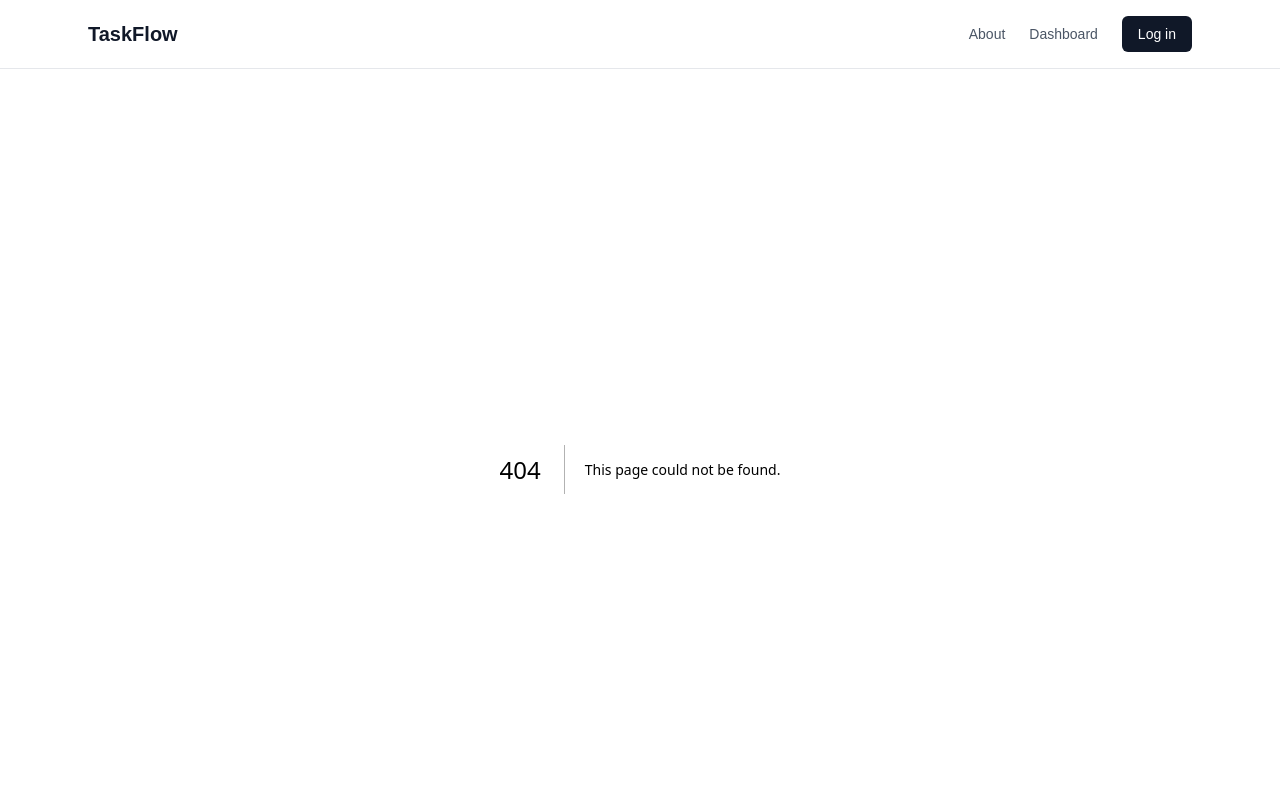
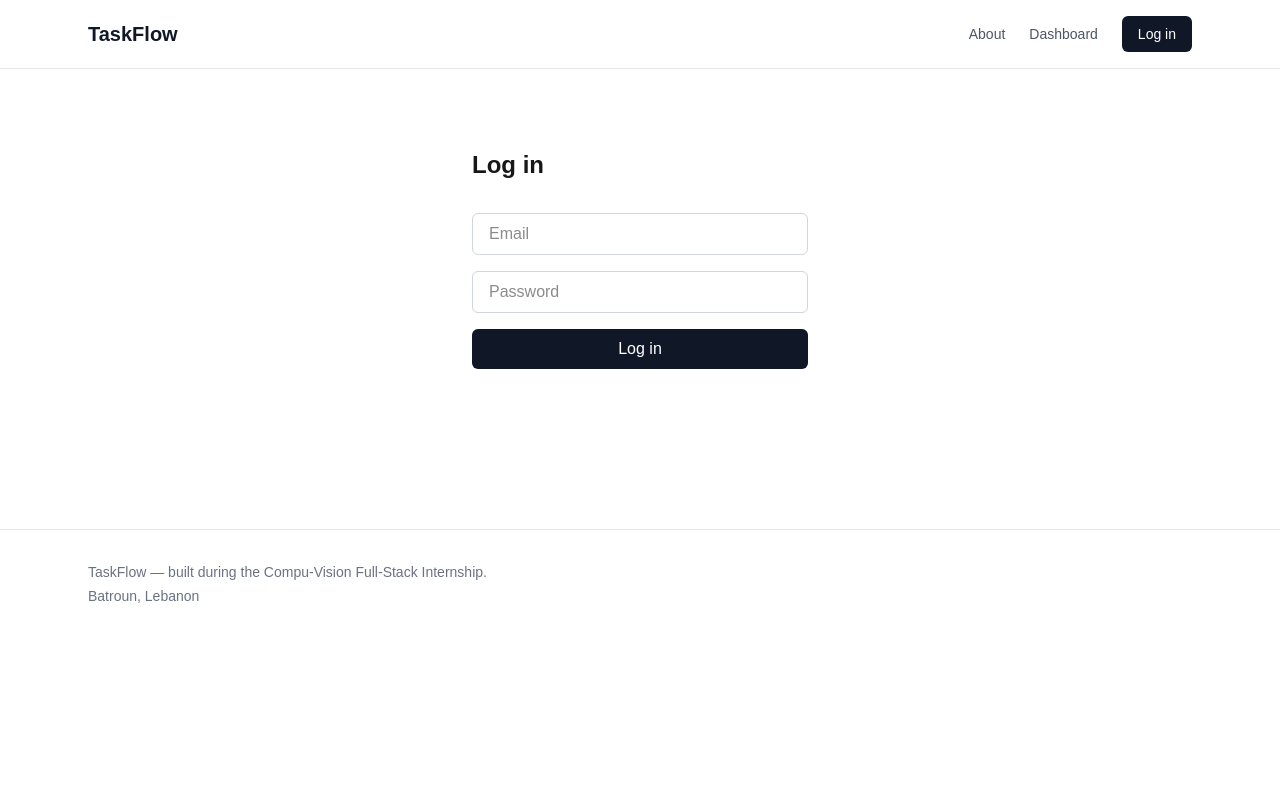
Before and after one commit to MichaelAzar-C/TaskFlow, a Next.js app in the folder frontend/: page /login in a window 1280 px wide. Before the commit this address had no page. Shown: the top 800 px of the page. Built offline with nearby package versions, Linux system fonts and the light colour scheme; no server answers.

Commit message:
Week 3 Day 3: login, dashboard, and auth-aware navbar

```diff
--- /dev/null
+++ b/frontend/src/app/dashboard/page.js
@@ -0,0 +1,93 @@
+"use client";
+
+import { useEffect, useState } from "react";
+import { useRouter } from "next/navigation";
+import { apiFetch, getToken } from "@/lib/api";
+
+export default function DashboardPage() {
+  const [projects, setProjects] = useState([]);
+  const [tasks, setTasks] = useState([]);
+  const [loading, setLoading] = useState(true);
+  const [error, setError] = useState("");
+  const router = useRouter();
+
+  useEffect(() => {
+    if (!getToken()) {
+      router.replace("/login");
+      return;
+    }
+
+    const load = async () => {
+      try {
+        const [projectsData, tasksData] = await Promise.all([
+          apiFetch("/projects"),
+          apiFetch("/tasks"),
+        ]);
+        setProjects(projectsData);
+        setTasks(tasksData);
+      } catch (err) {
+        setError(err.message);
+      } finally {
+        setLoading(false);
+      }
+    };
+
+    load();
+  }, [router]);
+
+  if (loading) return <main className="mx-auto max-w-6xl px-6 py-20">Loading...</main>;
+  if (error)
+    return (
+      <main className="mx-auto max-w-6xl px-6 py-20">
+        <p className="text-red-600">{error}</p>
+      </main>
+    );
+
+  return (
+    <main className="mx-auto max-w-6xl px-6 py-16">
+      <h1 className="text-3xl font-bold">Your projects</h1>
+
+      {projects.length === 0 ? (
+        <p className="mt-6 text-gray-600">No projects yet.</p>
+      ) : (
+        <div className="mt-8 space-y-8">
+          {projects.map((project) => {
+            const projectTasks = tasks.filter(
+              (t) => t.project?._id === project._id
+            );
+
+            return (
+              <section
+                key={project._id}
+                className="rounded-lg border border-gray-200 p-6"
+              >
+                <h2 className="text-xl font-semibold">{project.name}</h2>
+                {project.description && (
+                  <p className="mt-1 text-sm text-gray-600">{project.description}</p>
+                )}
+
+                {projectTasks.length === 0 ? (
+                  <p className="mt-4 text-sm text-gray-500">No tasks in this project.</p>
+                ) : (
+                  <ul className="mt-4 space-y-2">
+                    {projectTasks.map((task) => (
+                      <li
+                        key={task._id}
+                        className="flex items-center justify-between rounded border border-gray-100 bg-gray-50 px-4 py-2"
+                      >
+                        <span>{task.title}</span>
+                        <span className="text-xs uppercase text-gray-500">
+                          {task.status}
+                        </span>
+                      </li>
+                    ))}
+                  </ul>
+                )}
+              </section>
+            );
+          })}
+        </div>
+      )}
+    </main>
+  );
+}
--- a/frontend/src/app/layout.js
+++ b/frontend/src/app/layout.js
@@ -1,4 +1,5 @@
 import Link from "next/link";
+import AuthNav from "@/components/AuthNav";
 import "./globals.css";
 
 export const metadata = {
@@ -22,12 +23,7 @@ function Navbar() {
           <Link href="/dashboard" className="text-gray-600 hover:text-gray-900">
             Dashboard
           </Link>
-          <Link
-            href="/login"
-            className="rounded-md bg-gray-900 px-4 py-2 text-white hover:bg-gray-700"
-          >
-            Log in
-          </Link>
+          <AuthNav />
         </div>
       </nav>
     </header>
--- /dev/null
+++ b/frontend/src/app/login/page.js
@@ -0,0 +1,67 @@
+"use client";
+
+import { useState } from "react";
+import { useRouter } from "next/navigation";
+import { apiFetch } from "@/lib/api";
+
+export default function LoginPage() {
+  const [email, setEmail] = useState("");
+  const [password, setPassword] = useState("");
+  const [error, setError] = useState("");
+  const [loading, setLoading] = useState(false);
+  const router = useRouter();
+
+  const handleSubmit = async (e) => {
+    e.preventDefault();
+    setError("");
+    setLoading(true);
+
+    try {
+      const data = await apiFetch("/auth/login", {
+        method: "POST",
+        body: JSON.stringify({ email, password }),
+      });
+      localStorage.setItem("token", data.token);
+      router.push("/dashboard");
+    } catch (err) {
+      setError(err.message);
+    } finally {
+      setLoading(false);
+    }
+  };
+
+  return (
+    <main className="mx-auto max-w-sm px-6 py-20">
+      <h1 className="text-2xl font-bold">Log in</h1>
+
+      <form onSubmit={handleSubmit} className="mt-8 space-y-4">
+        <input
+          type="email"
+          placeholder="Email"
+          value={email}
+          onChange={(e) => setEmail(e.target.value)}
+          required
+          className="w-full rounded-md border border-gray-300 px-4 py-2"
+        />
+        <input
+          type="password"
+          placeholder="Password"
+          value={password}
+          onChange={(e) => setPassword(e.target.value)}
+          required
+          className="w-full rounded-md border border-gray-300 px-4 py-2"
+        />
+
+        {error && <p className="text-sm text-red-600">{error}</p>}
+
+        <button
+          type="submit"
+          disabled={loading}
+          className="w-full rounded-md bg-gray-900 px-4 py-2 text-white hover:bg-gray-700 disabled:opacity-50"
+        >
+          {loading ? "Logging in..." : "Log in"}
+        </button>
+      </form>
+    </main>
+  );
+}
--- /dev/null
+++ b/frontend/src/components/AuthNav.js
@@ -0,0 +1,44 @@
+"use client";
+
+import { useEffect, useState } from "react";
+import Link from "next/link";
+import { useRouter } from "next/navigation";
+
+export default function AuthNav() {
+  const [loggedIn, setLoggedIn] = useState(false);
+  const [ready, setReady] = useState(false);
+  const router = useRouter();
+
+  useEffect(() => {
+    setLoggedIn(!!localStorage.getItem("token"));
+    setReady(true);
+  }, []);
+
+  const handleLogout = () => {
+    localStorage.removeItem("token");
+    setLoggedIn(false);
+    router.push("/");
+  };
+
+  if (!ready) return <span className="inline-block w-20" />;
+
+  if (loggedIn) {
+    return (
+      <button
+        onClick={handleLogout}
+        className="rounded-md border border-gray-300 px-4 py-2 hover:bg-gray-50"
+      >
+        Log out
+      </button>
+    );
+  }
+
+  return (
+    <Link
+      href="/login"
+      className="rounded-md bg-gray-900 px-4 py-2 text-white hover:bg-gray-700"
+    >
+      Log in
+    </Link>
+  );
+}
--- /dev/null
+++ b/frontend/src/lib/api.js
@@ -0,0 +1,27 @@
+const BASE = process.env.NEXT_PUBLIC_API_URL;
+
+export function getToken() {
+  if (typeof window === "undefined") return null;
+  return localStorage.getItem("token");
+}
+
+export async function apiFetch(path, options = {}) {
+  const token = getToken();
+
+  const res = await fetch(`${BASE}${path}`, {
+    ...options,
+    headers: {
+      "Content-Type": "application/json",
+      ...(token ? { Authorization: `Bearer ${token}` } : {}),
+      ...options.headers,
+    },
+  });
+
+  const data = await res.json().catch(() => ({}));
+
+  if (!res.ok) {
+    throw new Error(data.message || `Request failed (${res.status})`);
+  }
+
+  return data;
+}
```
